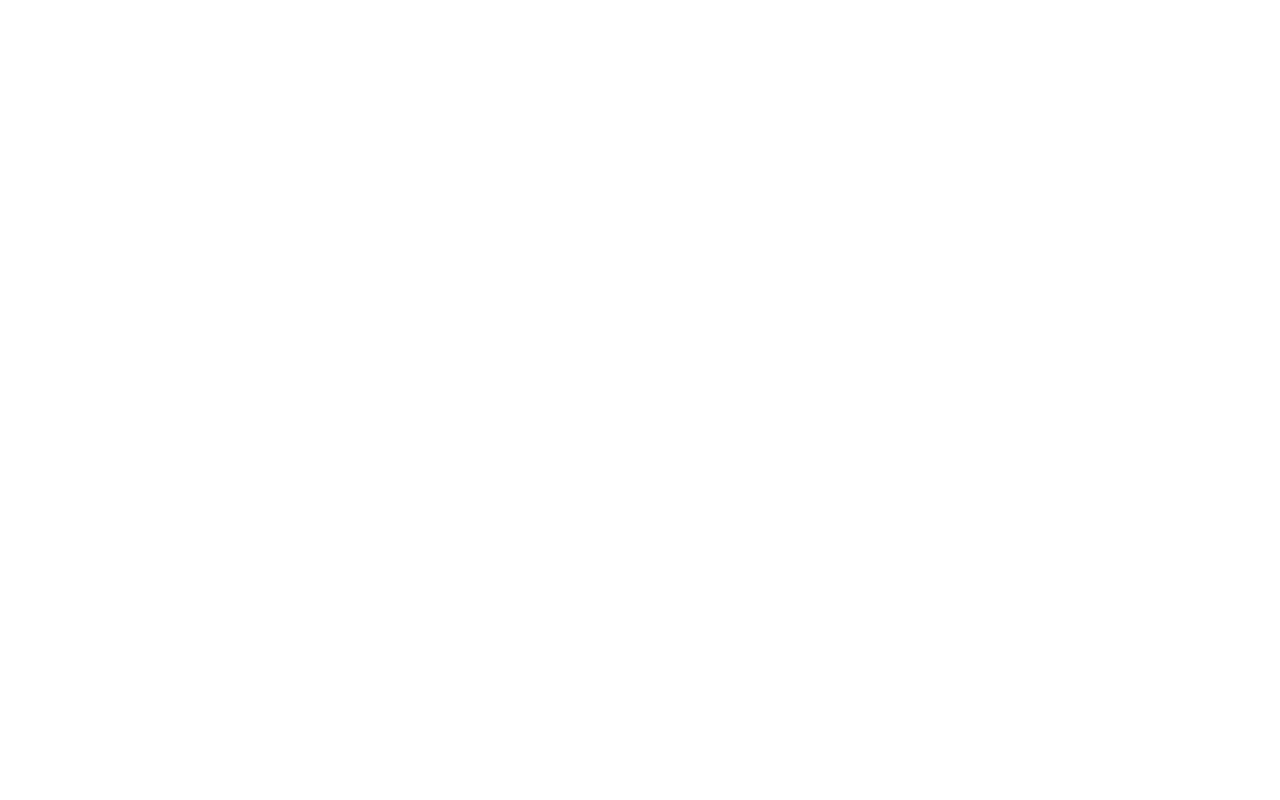
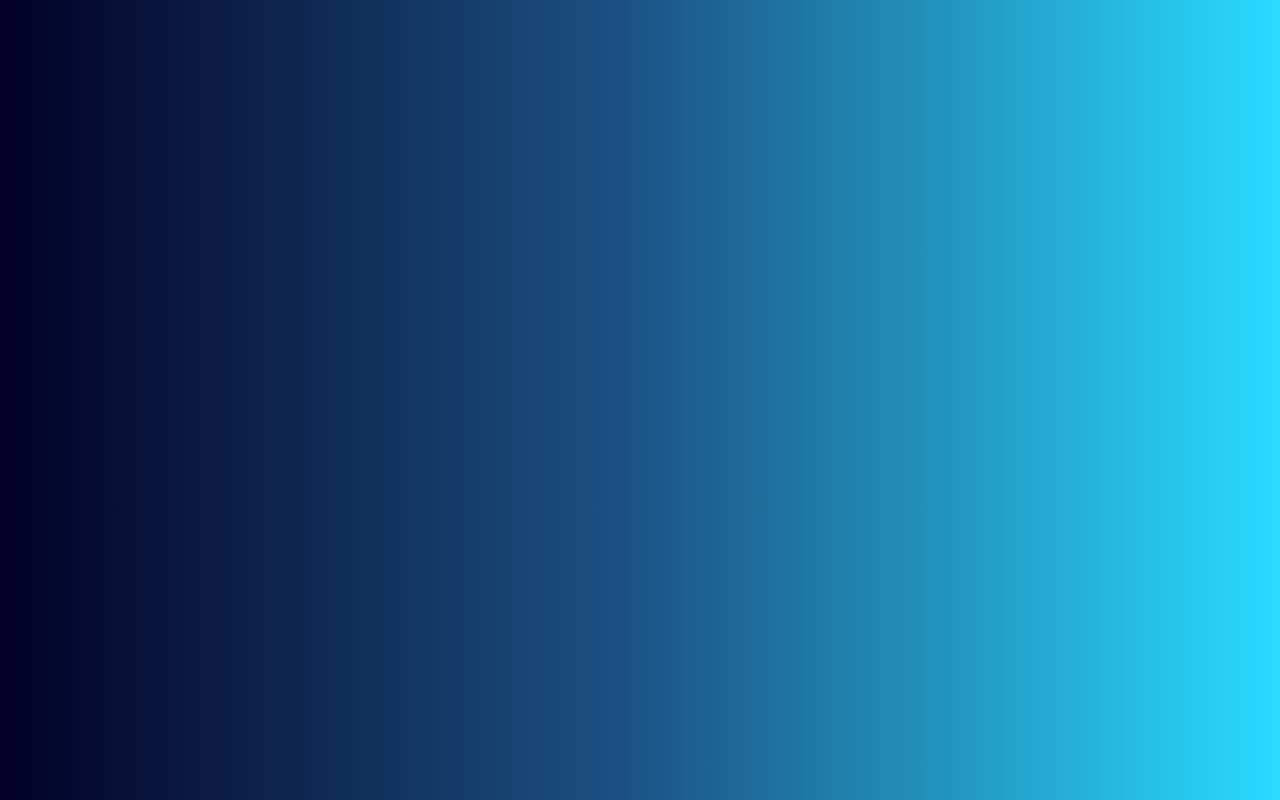
Before and after one commit to AlexShyshkov/cursor-homework, a plain HTML site: page 10-homework/index.html in a window 1280 px wide. Drawn offline with Linux system fonts and the light colour scheme.

Commit message:
Created css folder. Added common css styles. Created source folder. Created image folder in source folder. Added background image in image folder. Created sound folder in source folder

```diff
--- /dev/null
+++ b/10-homework/css/style.css
@@ -0,0 +1,9 @@
+html, body{
+    height: 100%;
+    width: 100%;
+}
+body{
+    margin: 0;
+    background: rgb(2,0,36);
+    background: linear-gradient(90deg, rgba(2,0,36,1) 0%, rgba(9,68,121,0.9251050762101716) 49%, rgba(0,212,255,0.8410714627647934) 100%);
+}
--- a/10-homework/index.html
+++ b/10-homework/index.html
@@ -4,6 +4,7 @@
     <meta charset="UTF-8">
     <meta name="viewport" content="width=device-width, initial-scale=1.0">
     <title>Homework#10</title>
+    <link rel="stylesheet" href="css/style.css">
 </head>
 <body>
     <script src="script.js"></script>
```
Also changed, not shown: 10-homework/source/image/bg.png (added).
